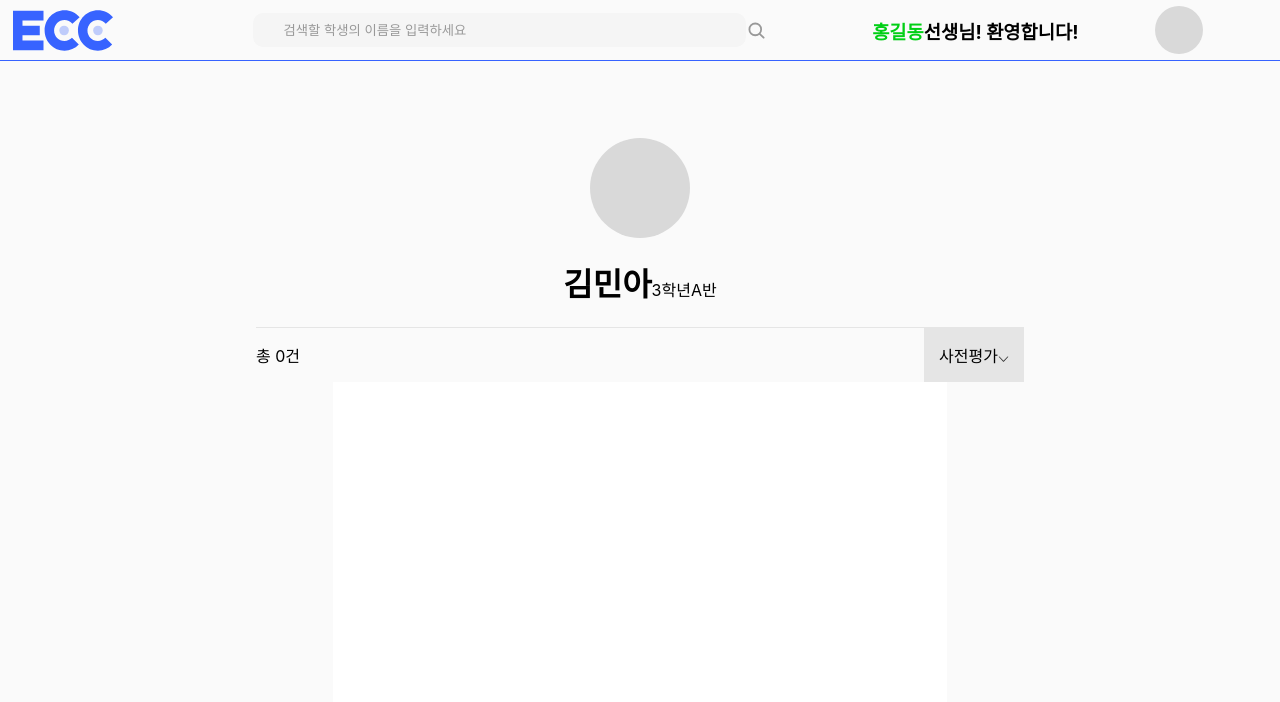
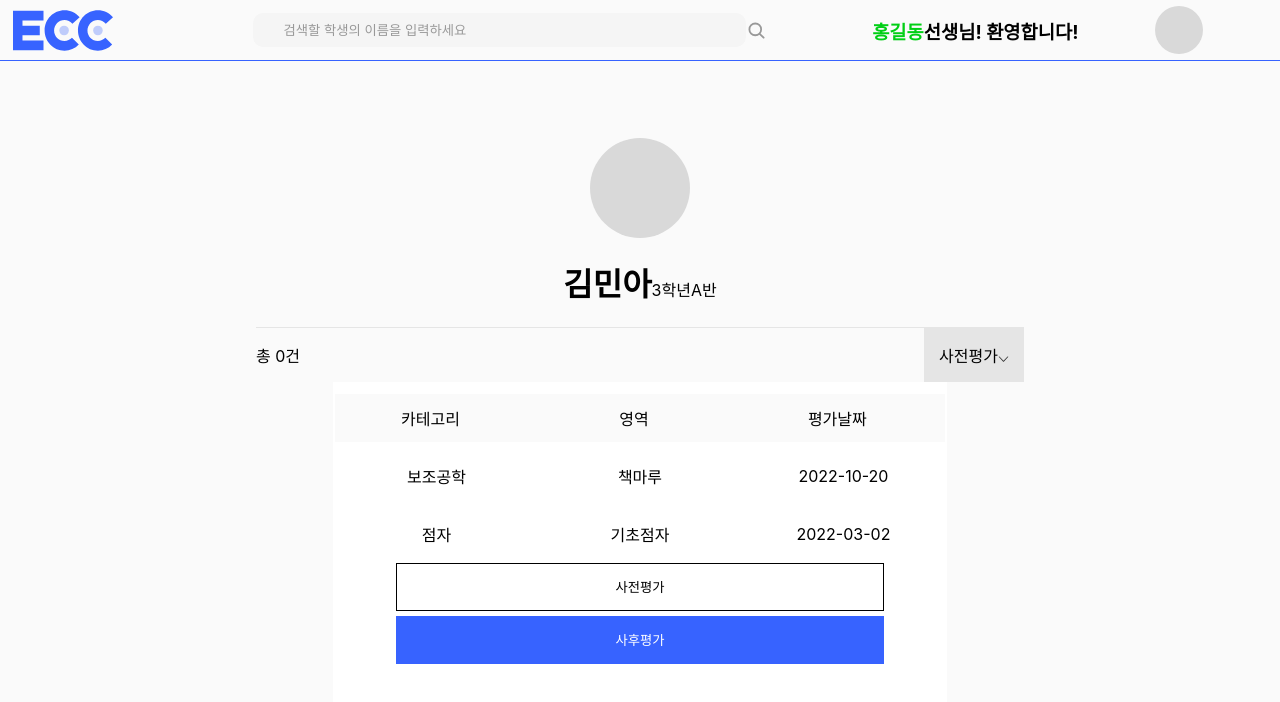
Before and after one commit to zerohoney97/NewEccProject, a React (Create React App) app: page /studentInfo in a window 1280 px wide. Shown: the top 702 px of the page. Built offline with nearby package versions, Linux system fonts and the light colour scheme; no server answers.

Commit message:
fixed pretest and remodeled

```diff
--- a/src/App.tsx
+++ b/src/App.tsx
@@ -9,6 +9,7 @@ import FindUserEmail from "./Authentication/FindUserEmail";
 import FindUserPass from "./Authentication/FindUserPass";
 import StudentList from "./studentList/StudentList";
 import StudentInfo from "./studentList/StudentInfo";
+import PreTest from "./Evaluation/PreTest";
 import "./App.css";
 
 function App() {
@@ -27,6 +28,7 @@ function App() {
         <Route path="/findPass" element={<FindUserPass></FindUserPass>} />
         <Route path="/studentList" element={<StudentList></StudentList>} />
         <Route path="/studentInfo" element={<StudentInfo></StudentInfo>}/>
+        <Route path="/preTest" element={<PreTest></PreTest>}/>
       </Routes>
     </div>
   );
--- /dev/null
+++ b/src/Evaluation/PreTest.tsx
@@ -0,0 +1,30 @@
+import { useEffect, useRef, useState } from "react";
+import NavBar from "../util/NavBar";
+import { PreTestContainer } from "./PreTestStyleComponent";
+import PreTestTable from "./PreTestTable";
+
+const PreTest = () => {
+  return (
+    <>
+      <NavBar />
+      <PreTestContainer>
+        <div style={{ display: "flex", justifyContent: "space-between" }}>
+          <h1>사전평가</h1>
+          <div style={{ alignSelf: "end" }}>
+            <span style={{ color: "#999999" }}>반,이름:</span>
+            <span style={{ fontWeight: "bold" }}> 3A김현아</span>
+            <span style={{ color: "#999999" }}> 대문항:</span>
+            <span style={{ fontWeight: "bold" }}> 보조공학</span>
+            <span style={{ color: "#999999" }}> 소문항:</span>
+            <span style={{ fontWeight: "bold" }}> 책마루</span>
+          </div>
+        </div>
+        <div style={{ display: "flex" }}>
+
+        </div>
+        <PreTestTable></PreTestTable>
+      </PreTestContainer>
+    </>
+  );
+};
+export default PreTest;
--- /dev/null
+++ b/src/Evaluation/PreTestStyleComponent.tsx
@@ -0,0 +1,14 @@
+import styled from "styled-components";
+
+// PreTest
+
+// 사전평가를 감싸는 컨테이너
+const PreTestContainer = styled.div`
+  width: 80%;
+  height: 500px;
+  background: #fafafa;
+  margin: auto;
+`;
+
+
+export{PreTestContainer}
--- /dev/null
+++ b/src/Evaluation/PreTestTable.tsx
@@ -0,0 +1,51 @@
+import React, { useState } from "react";
+import styled from "styled-components";
+import { ReactComponent as GotoInfo } from "../Resource/svg/rightArrow.svg";
+
+const PreTestTable = () => {
+  type preTestType = {
+    content: string;
+    score: string;
+  };
+  const [data, setData] = useState<preTestType[]>([
+    { content: "각 카테고리에 있는 항목", score: "C" },
+    { content: "각 카테고리에 있는 항목", score: "C" },
+    { content: "각 카테고리에 있는 항목", score: "C" },
+    { content: "각 카테고리에 있는 항목", score: "C" },
+    { content: "각 카테고리에 있는 항목", score: "C" },
+  ]);
+
+  const PretestTable = styled.table`
+    width: 100%;
+    height: 500px;
+    background: #ffffff;
+    margin: auto;
+    margin-top: 10px;
+  `;
+
+  const TableBody = styled.div`
+    display: flex;
+    padding-left: 5px;
+    padding-right: 10px;
+    justify-content: space-between;
+    height: 3rem;
+    align-items: center;
+    margin-top: 10px;
+    & {
+      border-bottom: 1px solid #e5e5e5;
+    }
+  `;
+
+  return (
+    <PretestTable>
+      {data.map(({ content, score }, i) => (
+        <TableBody>
+          <div>{content}</div>
+          <div>{score}</div>
+        </TableBody>
+      ))}
+    </PretestTable>
+  );
+};
+
+export default PreTestTable;
--- a/src/studentList/EccEvaluationTable.tsx
+++ b/src/studentList/EccEvaluationTable.tsx
@@ -0,0 +1,74 @@
+import React, { useState } from "react";
+import styled from "styled-components";
+import { ReactComponent as GotoInfo } from "../Resource/svg/rightArrow.svg";
+
+const EccEvaluationTable = (props: any) => {
+  type studentEccInfo = {
+    bigCategory: string;
+    smallCategory: string;
+    evaluationDate: string;
+  };
+  const [data, setData] = useState<studentEccInfo[]>([
+    {
+      bigCategory: "카테고리",
+      smallCategory: "영역",
+      evaluationDate: "평가날짜",
+    },
+    {
+      bigCategory: "보조공학",
+      smallCategory: "책마루",
+      evaluationDate: "2022-10-20",
+    },
+    {
+      bigCategory: "점자",
+      smallCategory: "기초점자",
+      evaluationDate: "2022-03-02",
+    },
+  ]);
+
+  const StudentTable = styled.table`
+    width: 100%;
+    height: 500px;
+    margin: auto;
+  `;
+
+  const TableBody = styled.div`
+    background: white;
+    display: flex;
+    justify-content: space-evenly;
+    width: 100%;
+    height: 3rem;
+    align-items: center;
+    margin-top: 10px;
+    & div {
+      width: 33%;
+      margin: auto;
+    }
+
+    &:nth-child(1) {
+      background: #fafafa;
+      & .goto-info {
+        display: none;
+      }
+      & div {
+        position: relative;
+        left: -1%;
+      }
+    }
+  `;
+
+  return (
+    <StudentTable>
+      {data.map(({ bigCategory, smallCategory, evaluationDate }, i) => (
+        <TableBody>
+          <div>{bigCategory}</div>
+          <div>{smallCategory}</div>
+          <div>{evaluationDate}</div>
+        </TableBody>
+      ))}
+      {props.children}
+    </StudentTable>
+  );
+};
+
+export default EccEvaluationTable;
--- a/src/studentList/StudentInfo.tsx
+++ b/src/studentList/StudentInfo.tsx
@@ -6,12 +6,14 @@ import {
   DivideLine,
   DropDown,
   DropDownContents,
-  EvaluationList
+  EvaluationList,
+  PreEccEvaButton,
+  PostEccEvaButton,
 } from "./studentListStyleComponent";
-import {ReactComponent as DropDownSVG} from '../Resource/svg/dropDown.svg';
+import EccEvaluationTable from "./EccEvaluationTable";
+import { ReactComponent as DropDownSVG } from "../Resource/svg/dropDown.svg";
 const StudentInfo = () => {
   const [toggle, setToggle] = useState(false);
-
 
   return (
     <>
@@ -21,20 +23,32 @@ const StudentInfo = () => {
         <h1 style={{ display: "inline-block" }}>김민아</h1>
         <span>3학년A반</span>
         <DivideLine />
-        <div style={{'display':'flex','alignItems':'center','justifyContent':'space-between'}}>
+        <div
+          style={{
+            display: "flex",
+            alignItems: "center",
+            justifyContent: "space-between",
+          }}
+        >
           <div>총 0건</div>
           <DropDown
             onClick={() => {
               setToggle(!toggle);
             }}
           >
-            <span>사전평가</span><DropDownSVG/>
+            <span>사전평가</span>
+            <DropDownSVG />
             <DropDownContents toggle={toggle}>
               <p>사후평가</p>
             </DropDownContents>
           </DropDown>
         </div>
-<EvaluationList></EvaluationList>
+        <EvaluationList>
+          <EccEvaluationTable>
+            <PreEccEvaButton>사전평가</PreEccEvaButton>
+            <PostEccEvaButton>사후평가</PostEccEvaButton>
+          </EccEvaluationTable>
+        </EvaluationList>
       </StudentInfoContainer>
     </>
   );
--- a/src/studentList/StudentTable.tsx
+++ b/src/studentList/StudentTable.tsx
@@ -1,8 +1,43 @@
-import React from "react";
+import React, { useState } from "react";
 import styled from "styled-components";
 import { ReactComponent as GotoInfo } from "../Resource/svg/rightArrow.svg";
 
 const Table = () => {
+  type studentInfo = {
+    name: string;
+    attrClass: string;
+    teacher: string;
+    date: string;
+    paPhone: string;
+    extra: string;
+  };
+  const [data, setData] = useState<studentInfo[]>([
+    {
+      name: "이름",
+      attrClass: "반",
+      teacher: "담당교사",
+      date: "평가날짜",
+      paPhone: "부모님 전화번호",
+      extra: "기타사항",
+    },
+    {
+      name: "홍길동",
+      attrClass: "A반",
+      teacher: "박보배",
+      date: "2022-10-03",
+      paPhone: "010-3333-5555",
+      extra: "없음",
+    },
+    {
+      name: "오다가우 유사와라",
+      attrClass: "B반",
+      teacher: "에비모 하시노",
+      date: "2022-10-30",
+      paPhone: "010-3333-5555",
+      extra: "커여움",
+    },
+  ]);
+
   const StudentTable = styled.table`
     width: 100%;
     height: 500px;
@@ -34,33 +69,6 @@ const Table = () => {
     }
   `;
 
-  const data = [
-    {
-      name: "이름",
-      attrClass: "반",
-      teacher: "담당교사",
-      date: "평가날짜",
-      paPhone: "부모님 전화번호",
-      extra: "기타사항",
-    },
-    {
-      name: "홍길동",
-      attrClass: "A반",
-      teacher: "박보배",
-      date: "2022-10-03",
-      paPhone: "010-3333-5555",
-      extra: "없음",
-    },
-    {
-      name: "오다가우 유사와라",
-      attrClass: "B반",
-      teacher: "에비모 하시노",
-      date: "2022-10-30",
-      paPhone: "010-3333-5555",
-      extra: "커여움",
-    },
-  ];
-
   return (
     <StudentTable>
       {data.map(({ name, attrClass, teacher, date, paPhone, extra }, i) => (
--- a/src/studentList/studentListStyleComponent.tsx
+++ b/src/studentList/studentListStyleComponent.tsx
@@ -44,6 +44,8 @@ const DivideLine = styled.div`
   border-bottom: 1px solid #e5e5e5;
 `;
 
+// 드롭다운
+
 const DropDownContents = styled.div<{ toggle: boolean }>`
   display: ${(props) => (props.toggle ? "blodk" : "none")};
   position: absolute;
@@ -60,19 +62,43 @@ const DropDown = styled.div`
   cursor: pointer;
 `;
 
+//ECC리스트
 const EvaluationList = styled.div`
   width: 80%;
   height: 100%;
   margin: auto;
-  background: #FFFFFF;
+  background: #ffffff;
 `;
+// 사전평가 버튼
+
+const PreEccEvaButton = styled.button`
+  width: 80%;
+  height: 3rem;
+  margin-top: 5px;
+  background: #ffffff;
+  border: 1px solid black;
+  cursor: pointer;
+`;
+// 사후평가 버튼
+const PostEccEvaButton = styled.button`
+  width: 80%;
+  height: 3rem;
+  margin-top: 5px;
+  background: #3763ff;
+  color: white;
+  border: white;
+  cursor: pointer;
+`;
+
 export {
   StudentInfoContainer,
   StudentProfile,
   DivideLine,
   DropDown,
   DropDownContents,
-  EvaluationList
+  EvaluationList,
+  PreEccEvaButton,
+  PostEccEvaButton
 };
 
 // StudentInfo
```
